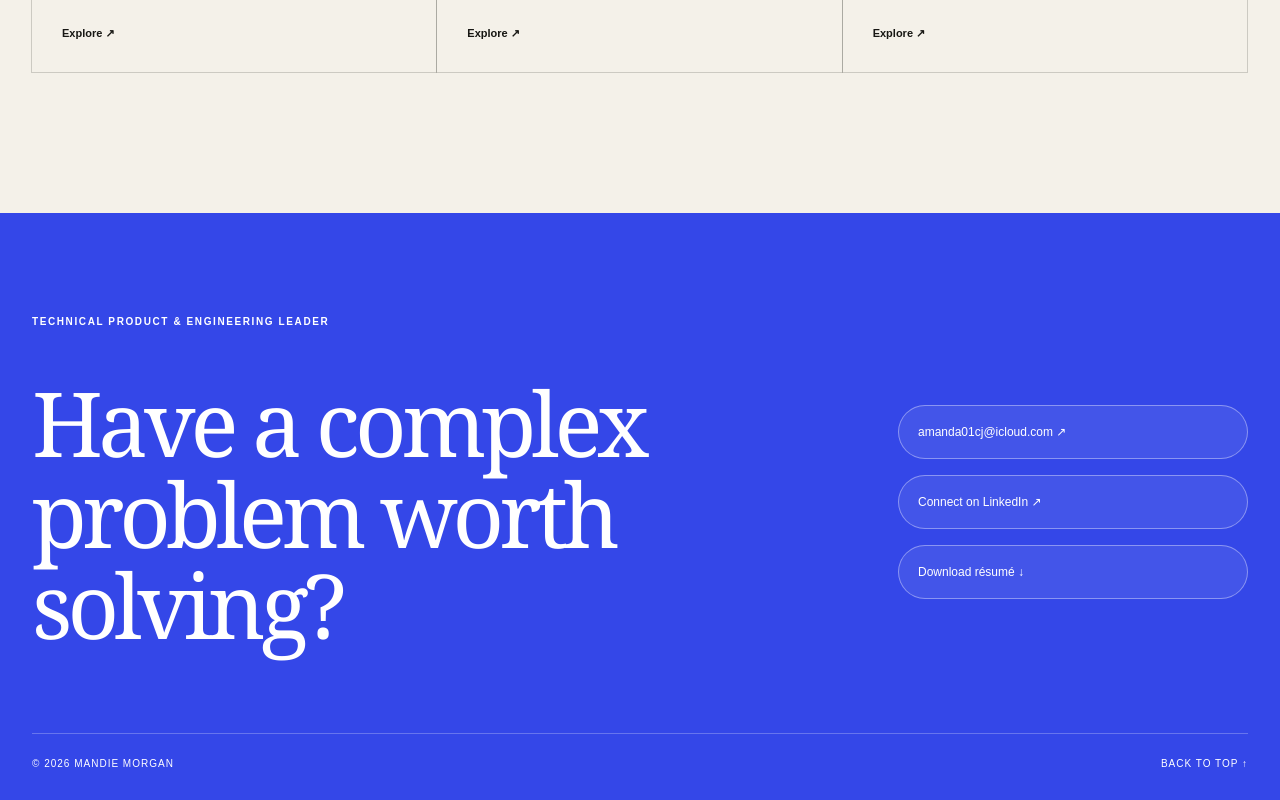
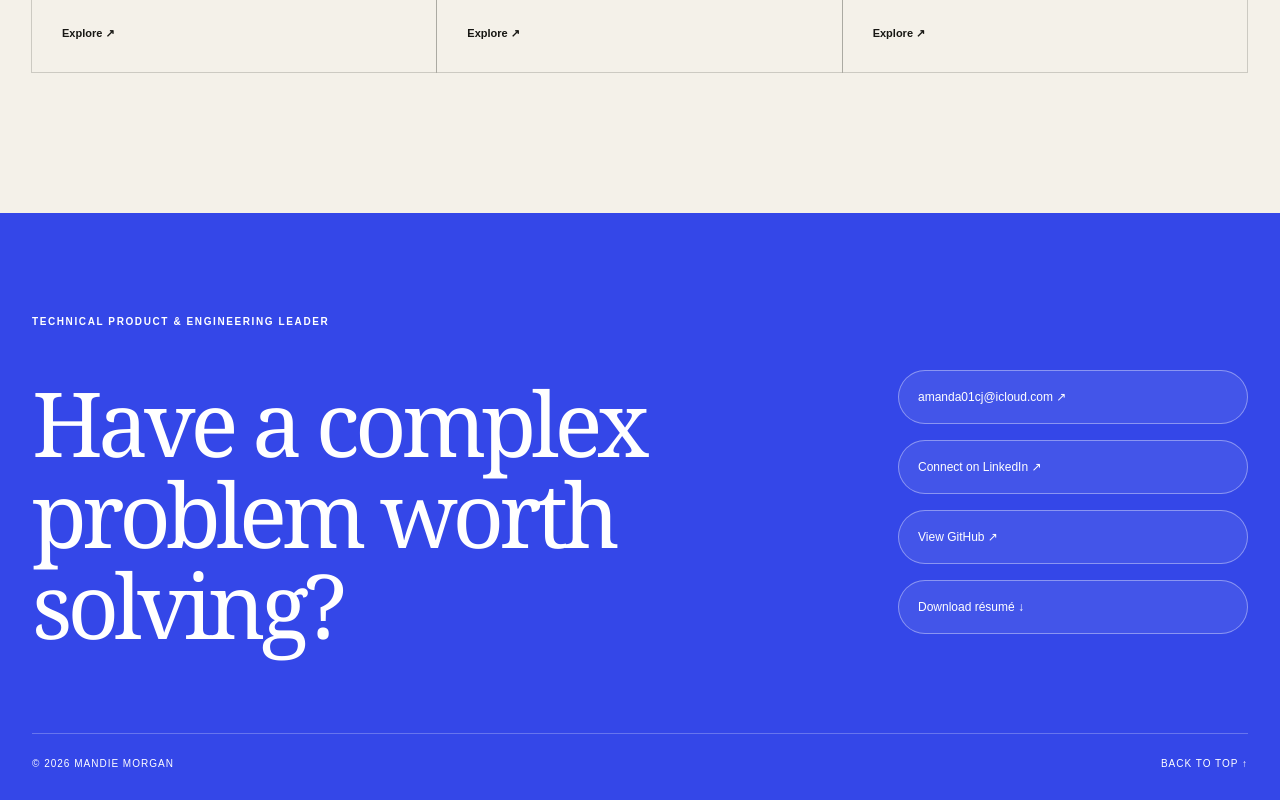
Before and after one commit to ammorgan/portfolio, a Next.js app: page / in a window 1280 px wide. Shown: the part 5538-6338 px from the top of the page. Built offline with nearby package versions, Linux system fonts and the light colour scheme.

Commit message:
Add GitHub profile to recruiter contact links

```diff
--- a/app/site-nav.tsx
+++ b/app/site-nav.tsx
@@ -40,6 +40,7 @@ export function SiteFooter() {
         <div className="footerActions">
           <a href="mailto:amanda01cj@icloud.com?subject=Let%27s%20start%20a%20conversation">amanda01cj@icloud.com ↗</a>
           <a href="https://www.linkedin.com/in/amandammorgan/" target="_blank" rel="noreferrer">Connect on LinkedIn ↗</a>
+          <a href="https://github.com/ammorgan?tab=repositories" target="_blank" rel="noreferrer">View GitHub ↗</a>
           <a href="/amanda-morgan-resume.pdf" target="_blank" rel="noreferrer">Download résumé ↓</a>
         </div>
         <div className="footerBottom"><span>© {new Date().getFullYear()} Mandie Morgan</span><a href="#top">Back to top ↑</a></div>
```
